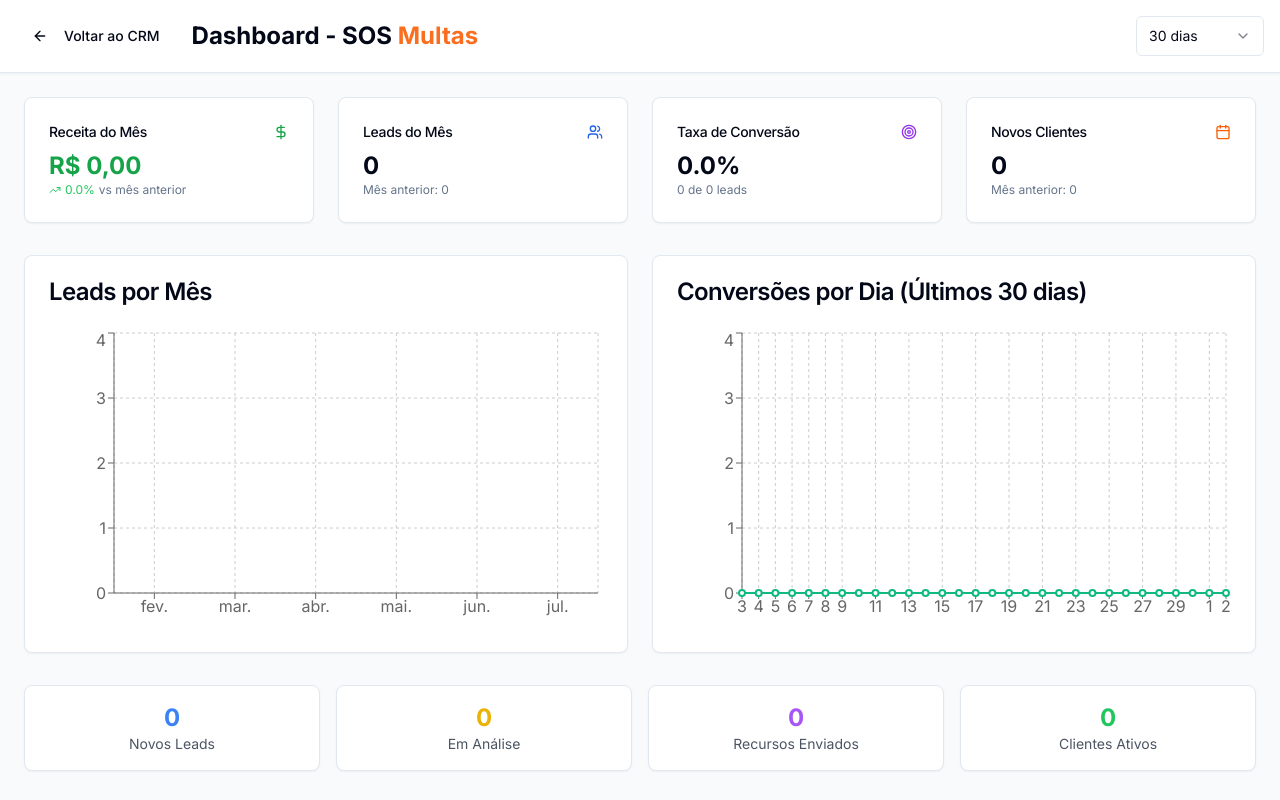
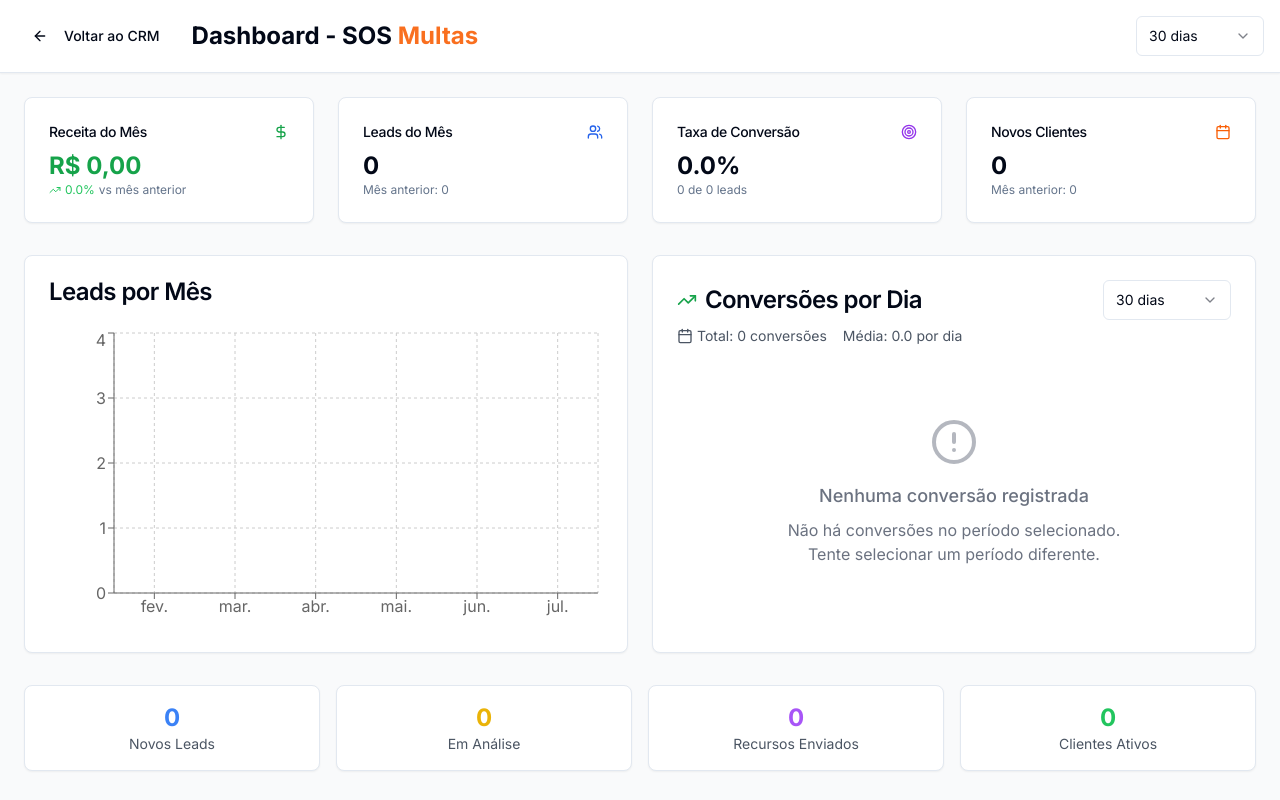
Before and after one commit to brendonalcantara97/multa-lead-flow, a React (Vite) app: page /dashboard in a window 1280 px wide. Built offline with nearby package versions, Linux system fonts and the light colour scheme; sample sign-in values are in the browser's storage.

Commit message:
Enhance daily conversion chart
Improve the "Conversions per Day" chart in the dashboard with dynamic period filtering, visual enhancements, and better handling of zero-data scenarios.

```diff
--- /dev/null
+++ b/src/components/ConversionsChart.tsx
@@ -0,0 +1,244 @@
+import { useState, useMemo } from "react";
+import { Card, CardContent, CardHeader, CardTitle } from "@/components/ui/card";
+import { Select, SelectContent, SelectItem, SelectTrigger, SelectValue } from "@/components/ui/select";
+import { Button } from "@/components/ui/button";
+import { Input } from "@/components/ui/input";
+import { Calendar, TrendingUp, AlertCircle } from "lucide-react";
+import {
+  LineChart,
+  Line,
+  XAxis,
+  YAxis,
+  CartesianGrid,
+  Tooltip,
+  ResponsiveContainer,
+  ReferenceLine,
+  Dot
+} from "recharts";
+
+interface Lead {
+  id: number;
+  name: string;
+  email: string;
+  phone: string;
+  violationType: string;
+  status: string;
+  createdAt: string;
+  observations: string;
+  amount: number;
+  conversionDate?: string;
+  paymentMethod?: string;
+  utm_source?: string;
+  utm_medium?: string;
+  utm_campaign?: string;
+  gclid?: string;
+  fbp?: string;
+  documents: string[];
+}
+
+interface ConversionsChartProps {
+  leads: Lead[];
+}
+
+type PeriodType = '7' | '30' | '90' | 'custom';
+
+interface ChartData {
+  day: string;
+  date: string;
+  conversions: number;
+  fullDate: Date;
+}
+
+export const ConversionsChart = ({ leads }: ConversionsChartProps) => {
+  const [period, setPeriod] = useState<PeriodType>('30');
+  const [customStartDate, setCustomStartDate] = useState('');
+  const [customEndDate, setCustomEndDate] = useState('');
+
+  const getDateRange = (periodType: PeriodType) => {
+    const end = new Date();
+    const start = new Date();
+
+    switch (periodType) {
+      case '7':
+        start.setDate(start.getDate() - 7);
+        break;
+      case '30':
+        start.setDate(start.getDate() - 30);
+        break;
+      case '90':
+        start.setDate(start.getDate() - 90);
+        break;
+      case 'custom':
+        if (customStartDate && customEndDate) {
+          return {
+            start: new Date(customStartDate),
+            end: new Date(customEndDate)
+          };
+        }
+        start.setDate(start.getDate() - 30);
+        break;
+    }
+
+    return { start, end };
+  };
+
+  const chartData = useMemo(() => {
+    const { start, end } = getDateRange(period);
+    const data: ChartData[] = [];
+    const daysDiff = Math.ceil((end.getTime() - start.getTime()) / (1000 * 60 * 60 * 24));
+
+    for (let i = 0; i <= daysDiff; i++) {
+      const date = new Date(start);
+      date.setDate(start.getDate() + i);
+
+      const dayConversions = leads.filter(lead => {
+        if (!lead.conversionDate || lead.status !== 'Cliente') return false;
+        const convDate = new Date(lead.conversionDate);
+        return convDate.toDateString() === date.toDateString();
+      });
+
+      data.push({
+        day: date.getDate().toString(),
+        date: date.toLocaleDateString('pt-BR', { day: '2-digit', month: '2-digit' }),
+        conversions: dayConversions.length,
+        fullDate: date
+      });
+    }
+
+    return data;
+  }, [leads, period, customStartDate, customEndDate]);
+
+  const totalConversions = chartData.reduce((sum, item) => sum + item.conversions, 0);
+  const averageConversions = totalConversions / chartData.length;
+  const maxConversions = Math.max(...chartData.map(item => item.conversions));
+
+  const CustomTooltip = ({ active, payload, label }: any) => {
+    if (active && payload && payload.length) {
+      const data = payload[0].payload;
+      return (
+        <div className="bg-white p-3 border rounded-lg shadow-lg">
+          <p className="font-medium">{data.fullDate.toLocaleDateString('pt-BR', {
+            weekday: 'long',
+            day: '2-digit',
+            month: 'long'
+          })}</p>
+          <p className="text-green-600 font-semibold">
+            {data.conversions} conversão{data.conversions !== 1 ? 'ões' : ''}
+          </p>
+        </div>
+      );
+    }
+    return null;
+  };
+
+  const CustomDot = (props: any) => {
+    const { cx, cy, payload } = props;
+    if (payload.conversions > 0) {
+      return (
+        <Dot
+          cx={cx}
+          cy={cy}
+          r={4}
+          fill="#10b981"
+          stroke="#059669"
+          strokeWidth={2}
+        />
+      );
+    }
+    return null;
+  };
+
+  return (
+    <Card>
+      <CardHeader>
+        <div className="flex flex-col sm:flex-row sm:items-center sm:justify-between gap-4">
+          <CardTitle className="flex items-center gap-2">
+            <TrendingUp className="h-5 w-5 text-green-600" />
+            Conversões por Dia
+          </CardTitle>
+
+          <div className="flex flex-col sm:flex-row gap-2">
+            <Select value={period} onValueChange={(value: PeriodType) => setPeriod(value)}>
+              <SelectTrigger className="w-full sm:w-32">
+                <SelectValue />
+              </SelectTrigger>
+              <SelectContent>
+                <SelectItem value="7">7 dias</SelectItem>
+                <SelectItem value="30">30 dias</SelectItem>
+                <SelectItem value="90">90 dias</SelectItem>
+                <SelectItem value="custom">Personalizado</SelectItem>
+              </SelectContent>
+            </Select>
+
+            {period === 'custom' && (
+              <div className="flex gap-2">
+                <Input
+                  type="date"
+                  value={customStartDate}
+                  onChange={(e) => setCustomStartDate(e.target.value)}
+                  className="w-32"
+                />
+                <Input
+                  type="date"
+                  value={customEndDate}
+                  onChange={(e) => setCustomEndDate(e.target.value)}
+                  className="w-32"
+                />
+              </div>
+            )}
+          </div>
+        </div>
+
+        <div className="flex flex-wrap gap-4 text-sm text-gray-600">
+          <div className="flex items-center gap-1">
+            <Calendar className="h-4 w-4" />
+            <span>Total: {totalConversions} conversões</span>
+          </div>
+          <div>Média: {averageConversions.toFixed(1)} por dia</div>
+          {maxConversions > 0 && <div>Pico: {maxConversions} conversões</div>}
+        </div>
+      </CardHeader>
+
+      <CardContent>
+        {totalConversions === 0 ? (
+          <div className="flex flex-col items-center justify-center py-12 text-gray-500">
+            <AlertCircle className="h-12 w-12 mb-4 opacity-50" />
+            <h3 className="text-lg font-medium mb-2">Nenhuma conversão registrada</h3>
+            <p className="text-center">
+              Não há conversões no período selecionado.
+              <br />
+              Tente selecionar um período diferente.
+            </p>
+          </div>
+        ) : (
+          <ResponsiveContainer width="100%" height={350}>
+            <LineChart data={chartData} margin={{ top: 5, right: 30, left: 20, bottom: 5 }}>
+              <CartesianGrid strokeDasharray="3 3" stroke="#f0f0f0" />
+              <XAxis
+                dataKey="date"
+                tick={{ fontSize: 12 }}
+                tickLine={{ stroke: '#e0e0e0' }}
+              />
+              <YAxis
+                tick={{ fontSize: 12 }}
+                tickLine={{ stroke: '#e0e0e0' }}
+                axisLine={{ stroke: '#e0e0e0' }}
+              />
+              <Tooltip content={<CustomTooltip />} />
+
+              <Line
+                type="monotone"
+                dataKey="conversions"
+                stroke="#10b981"
+                strokeWidth={3}
+                dot={<CustomDot />}
+                activeDot={{ r: 6, stroke: '#059669', strokeWidth: 2, fill: '#10b981' }}
+                connectNulls={false}
+              />
+            </LineChart>
+          </ResponsiveContainer>
+        )}
+      </CardContent>
+    </Card>
+  );
+};
--- a/src/pages/Dashboard.tsx
+++ b/src/pages/Dashboard.tsx
@@ -11,12 +11,9 @@ import {
   DollarSign,
   Target,
   Calendar,
-  FileText,
-  Eye
+  FileText
 } from "lucide-react";
 import {
-  LineChart,
-  Line,
   BarChart,
   Bar,
   XAxis,
@@ -25,6 +22,7 @@ import {
   Tooltip,
   ResponsiveContainer
 } from "recharts";
+import { ConversionsChart } from "@/components/ConversionsChart";
 
 interface Lead {
   id: number;
@@ -151,29 +149,6 @@ const Dashboard = () => {
     return monthsData;
   };
 
-  // Dados para gráfico de conversões por dia (últimos 30 dias)
-  const getConversionsByDay = () => {
-    const daysData = [];
-    const { start } = getDateRange(30);
-
-    for (let i = 0; i < 30; i++) {
-      const date = new Date(start);
-      date.setDate(start.getDate() + i);
-
-      const dayConversions = leads.filter(lead => {
-        if (!lead.conversionDate || lead.status !== 'Cliente') return false;
-        const convDate = new Date(lead.conversionDate);
-        return convDate.toDateString() === date.toDateString();
-      });
-
-      daysData.push({
-        day: date.getDate(),
-        conversions: dayConversions.length
-      });
-    }
-
-    return daysData;
-  };
 
   const currentMetrics = getCurrentMonthMetrics();
   const previousMetrics = getPreviousMonthMetrics();
@@ -318,27 +293,7 @@ const Dashboard = () => {
           </Card>
 
           {/* Conversões por Dia */}
-          <Card>
-            <CardHeader>
-              <CardTitle>Conversões por Dia (Últimos 30 dias)</CardTitle>
-            </CardHeader>
-            <CardContent>
-              <ResponsiveContainer width="100%" height={300}>
-                <LineChart data={getConversionsByDay()}>
-                  <CartesianGrid strokeDasharray="3 3" />
-                  <XAxis dataKey="day" />
-                  <YAxis />
-                  <Tooltip />
-                  <Line
-                    type="monotone"
-                    dataKey="conversions"
-                    stroke="#10b981"
-                    strokeWidth={2}
-                  />
-                </LineChart>
-              </ResponsiveContainer>
-            </CardContent>
-          </Card>
+          <ConversionsChart leads={leads} />
         </div>
 
         {/* Indicadores Auxiliares */}
```
